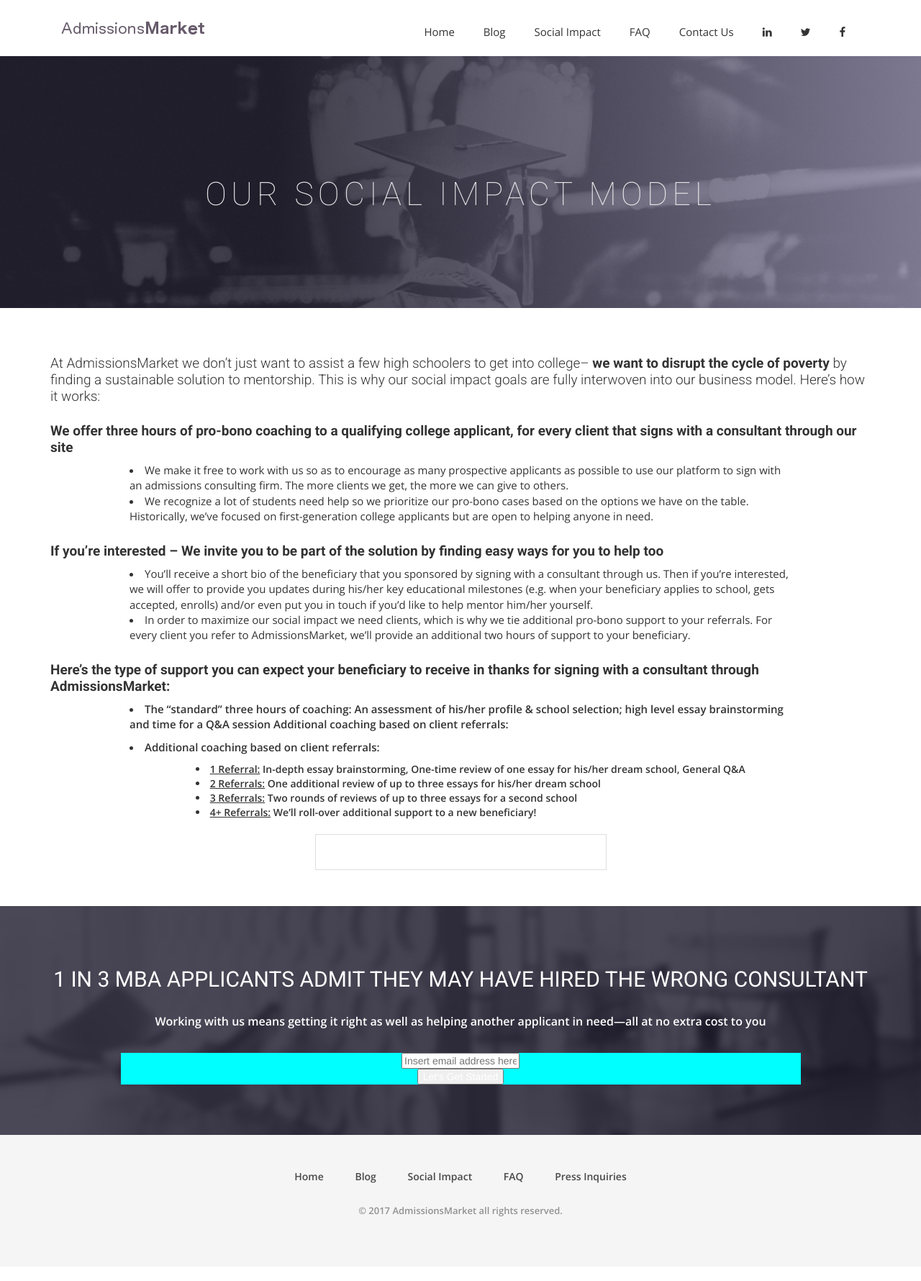
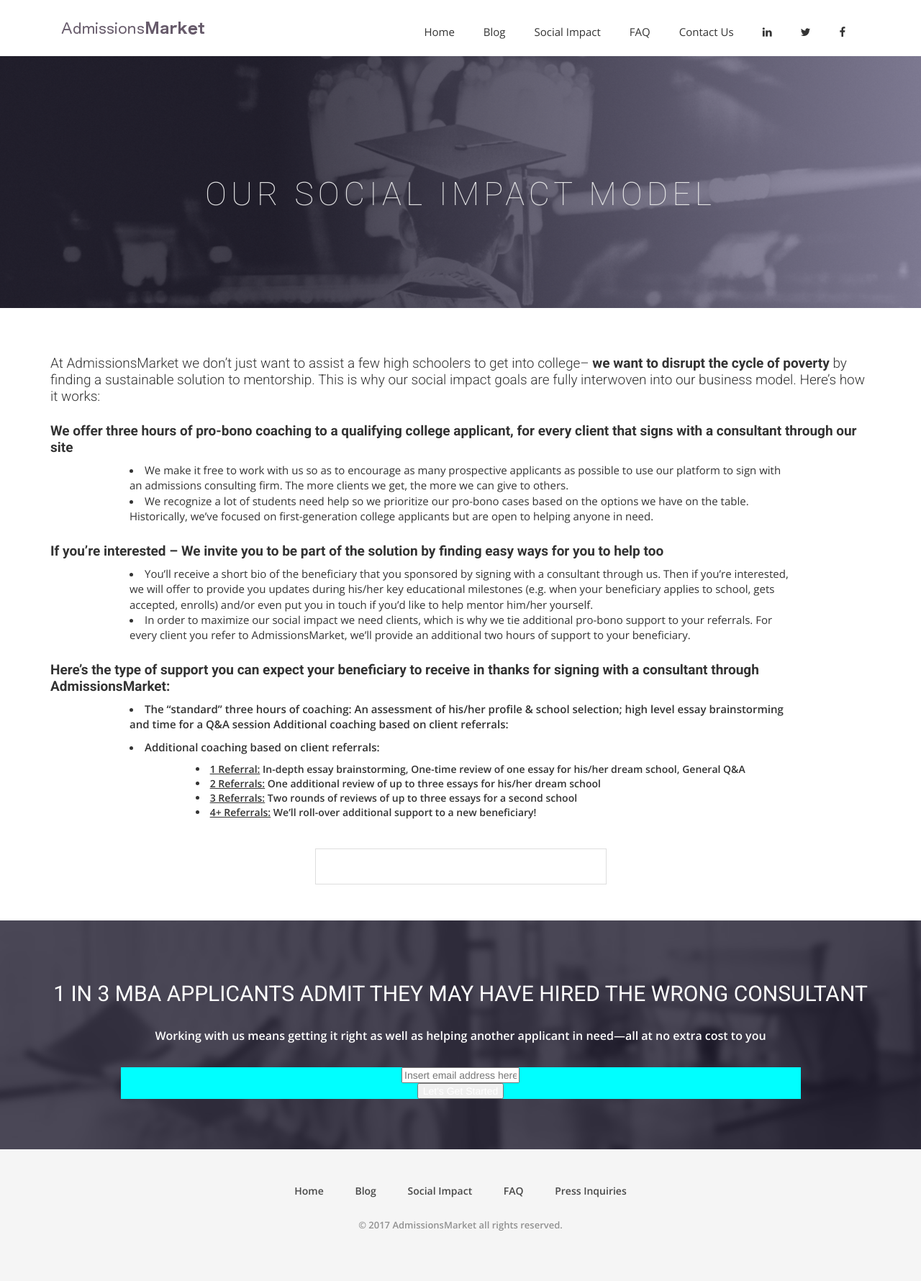
Before and after one commit to dsardi/Eric-Natelson.github.io, a Jekyll site: the page built from socialimpact.html, in a window 1280 px wide. Shown: the whole page at 72% size. Built offline with Jekyll 4.4.1, drawn with Linux system fonts in a browser that asks for light colours; nearby versions of some CDN libraries; some web fonts are replaced; comment, search, counter and statistics services are not loaded.

```diff
--- a/css/airspace.css
+++ b/css/airspace.css
@@ -358,6 +358,10 @@
   border: 1px solid #DEDEDE;
   padding: 24px;
   margin: 0 auto;
+  -webkit-transition: 2s ease-in-out left;
+    -moz-transition: 2s ease-in-out left;
+    -o-transition: 2s ease-in-out left;
+    transition: 2s ease-in-out left;
 }
 #testimonial .testimonial-carousel img {
   padding-bottom: 38px;
--- a/socialimpact.html
+++ b/socialimpact.html
@@ -70,7 +70,7 @@
                   Additional coaching based on client referrals:
                   </br></li>
                   <li style="font-size: 15px;"><b>Additional coaching based on client referrals:</b></li>
-                <div class="col-md-11 col-md-offset-1">
+                <div style="padding-bottom:20px;"class="col-md-11 col-md-offset-1">
                     <li style="padding-top:10px"><u>1 Referral:</u> In-depth essay brainstorming, One-time review of one essay for his/her dream school, General Q&A</li>
                     <li><u>2 Referrals:</u> One additional review of up to three essays for his/her dream school </li>
                     <li><u>3 Referrals:</u> Two rounds of reviews of up to three essays for a second school </li>
```
